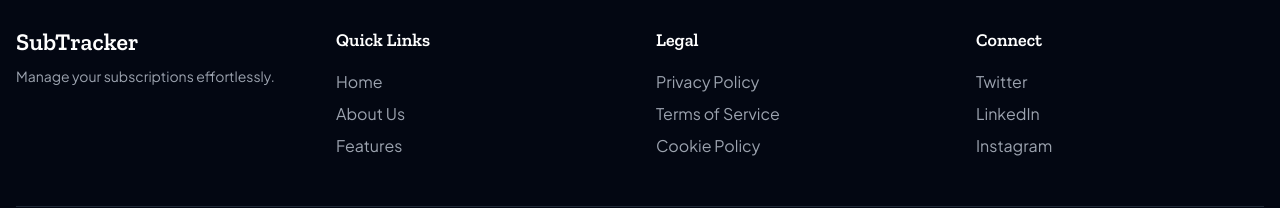
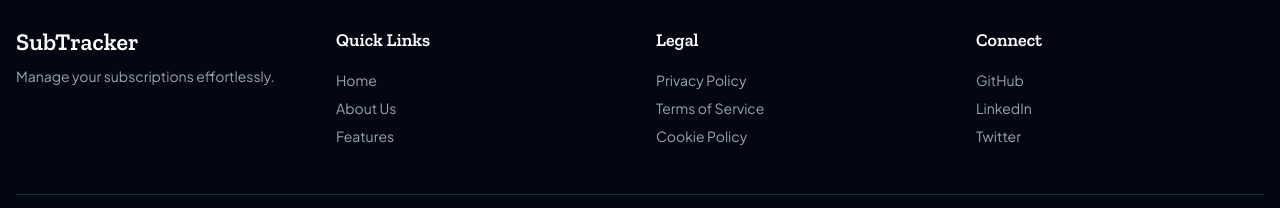
Before and after one commit to Abhijeet03s/SubTracker, a Next.js app: page /dashboard in a window 1280 px wide. Shown: the part 966-1174 px from the top of the page. Built offline with nearby package versions, Linux system fonts and the light colour scheme; no server answers.

Commit message:
fixed some minor ui bugs

```diff
--- a/app/components/Footer.tsx
+++ b/app/components/Footer.tsx
@@ -5,7 +5,7 @@ export default function Footer() {
    return (
       <footer className="bg-rich-black text-white py-8 sm:py-12 md:pt-14 md:pb-8">
          <div className="container mx-auto px-4 max-w-7xl">
-            <div className="grid grid-cols-1 sm:grid-cols-2 lg:grid-cols-4 gap-8 mb-8 sm:mb-12">
+            <div className="grid grid-cols-1 sm:grid-cols-2 lg:grid-cols-4 gap-6 sm:gap-8 mb-8 sm:mb-12">
                <div className="text-center sm:text-left">
                   <h3 className={`${zillaSlab.className} text-2xl font-semibold mb-2`}>SubTracker</h3>
                   <p className={`${plusJakartaSans.className} text-sm text-gray-400 max-w-xs mx-auto sm:mx-0`}>
@@ -14,7 +14,7 @@ export default function Footer() {
                </div>
                <div>
                   <h4 className={`${zillaSlab.className} text-lg font-semibold mb-4`}>Quick Links</h4>
-                  <ul className={`${plusJakartaSans.className} space-y-2`}>
+                  <ul className={`${plusJakartaSans.className} text-sm space-y-2`}>
                      <li><Link href="/" className="text-gray-400 hover:text-white transition-colors">Home</Link></li>
                      <li><Link href="/about" className="text-gray-400 hover:text-white transition-colors">About Us</Link></li>
                      <li><Link href="/features" className="text-gray-400 hover:text-white transition-colors">Features</Link></li>
@@ -22,7 +22,7 @@ export default function Footer() {
                </div>
                <div>
                   <h4 className={`${zillaSlab.className} text-lg font-semibold mb-4`}>Legal</h4>
-                  <ul className={`${plusJakartaSans.className} space-y-2`}>
+                  <ul className={`${plusJakartaSans.className} text-sm space-y-2`}>
                      <li><Link href="/privacy-policy" className="text-gray-400 hover:text-white transition-colors">Privacy Policy</Link></li>
                      <li><Link href="/terms-of-service" className="text-gray-400 hover:text-white transition-colors">Terms of Service</Link></li>
                      <li><Link href="/cookie-policy" className="text-gray-400 hover:text-white transition-colors">Cookie Policy</Link></li>
@@ -30,10 +30,10 @@ export default function Footer() {
                </div>
                <div>
                   <h4 className={`${zillaSlab.className} text-lg font-semibold mb-4`}>Connect</h4>
-                  <ul className={`${plusJakartaSans.className} space-y-2`}>
+                  <ul className={`${plusJakartaSans.className} text-sm space-y-2`}>
+                     <li><a href="https://github.com" target="_blank" rel="noopener noreferrer" className="text-gray-400 hover:text-white transition-colors">GitHub</a></li>
+                     <li><a href="https://linkedin.com" target="_blank" rel="noopener noreferrer" className="text-gray-400 hover:text-white transition-colors">LinkedIn</a></li>
                      <li><a href="https://twitter.com" target="_blank" rel="noopener noreferrer" className="text-gray-400 hover:text-white transition-colors">Twitter</a></li>
-                     <li><a href="https://linkedin.com" target="_blank" rel="noopener noreferrer" className="text-gray-400 hover:text-white transition-colors">LinkedIn</a></li>
-                     <li><a href="https://instagram.com" target="_blank" rel="noopener noreferrer" className="text-gray-400 hover:text-white transition-colors">Instagram</a></li>
                   </ul>
                </div>
             </div>
--- a/app/components/Header.tsx
+++ b/app/components/Header.tsx
@@ -15,7 +15,7 @@ export default function Header() {
          <div className='container mx-auto max-w-7xl flex items-center justify-between px-4 sm:px-0 py-3 sm:py-3 lg:py-4'>
             <Link href='/' className="flex items-center">
                <Image
-                  src="/subtrack-logo.png"
+                  src="/assets/subtrack-logo.png"
                   alt="SubTracker Logo"
                   width={48}
                   height={48}
--- a/app/components/Hero.tsx
+++ b/app/components/Hero.tsx
@@ -70,11 +70,11 @@ export default function Hero({ userId }: HeroProps) {
             >
                <div className="relative w-full aspect-video">
                   <Image
-                     src="/subtracker-dashboard.png"
+                     src="/assets/subtracker-dashboard.png"
                      alt="SubTrack Dashboard"
-                     fill
                      className="rounded-lg shadow-2xl object-cover object-center"
                      sizes="(max-width: 640px) 100vw, (max-width: 1024px) 90vw, 1200px"
+                     fill
                      priority
                   />
                </div>
```
Also changed, not shown: public/assets/subtrack-logo.png (renamed from public/subtrack-logo.png), public/assets/subtracker-dashboard.png (renamed from public/subtracker-dashboard.png).
